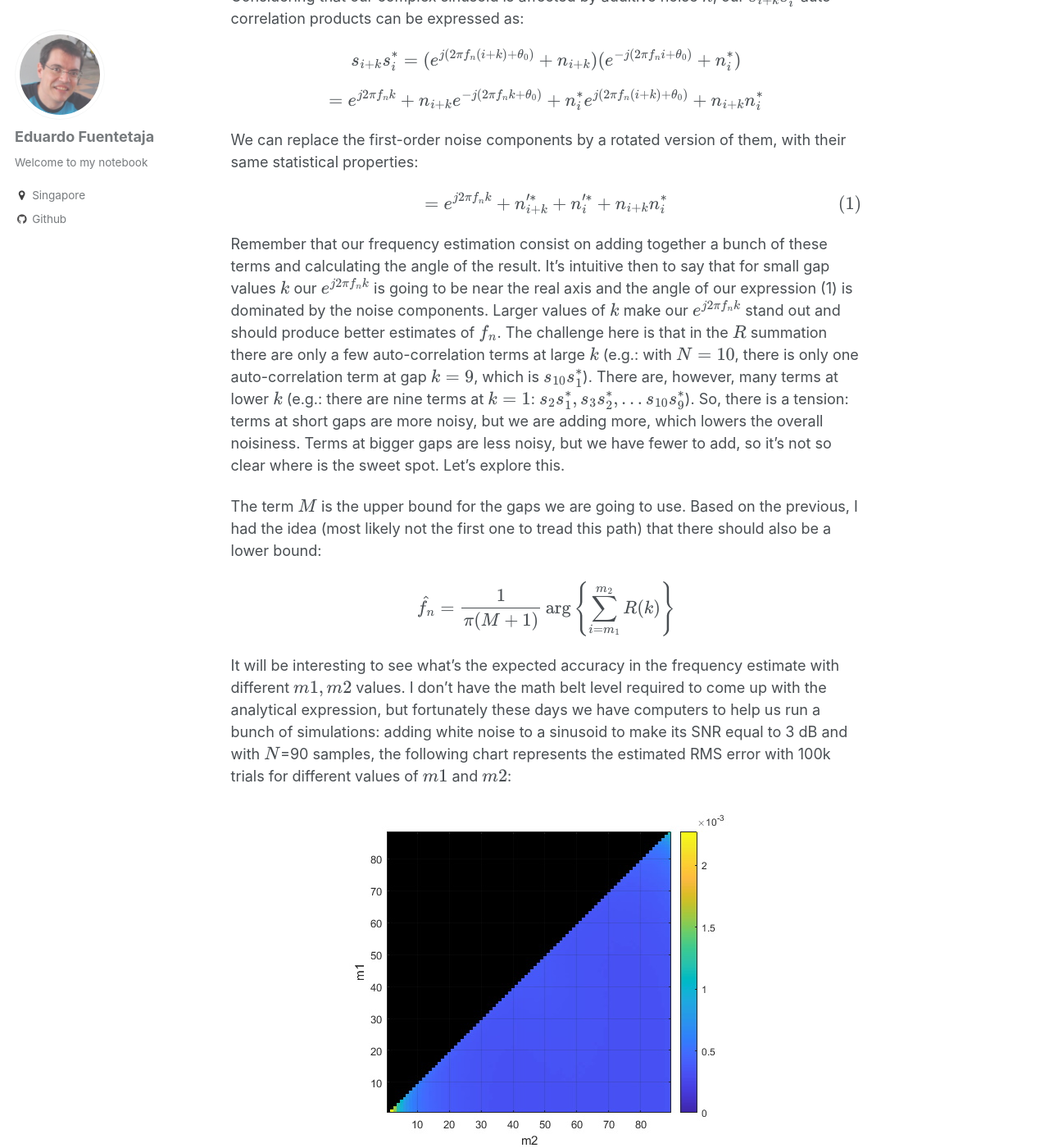
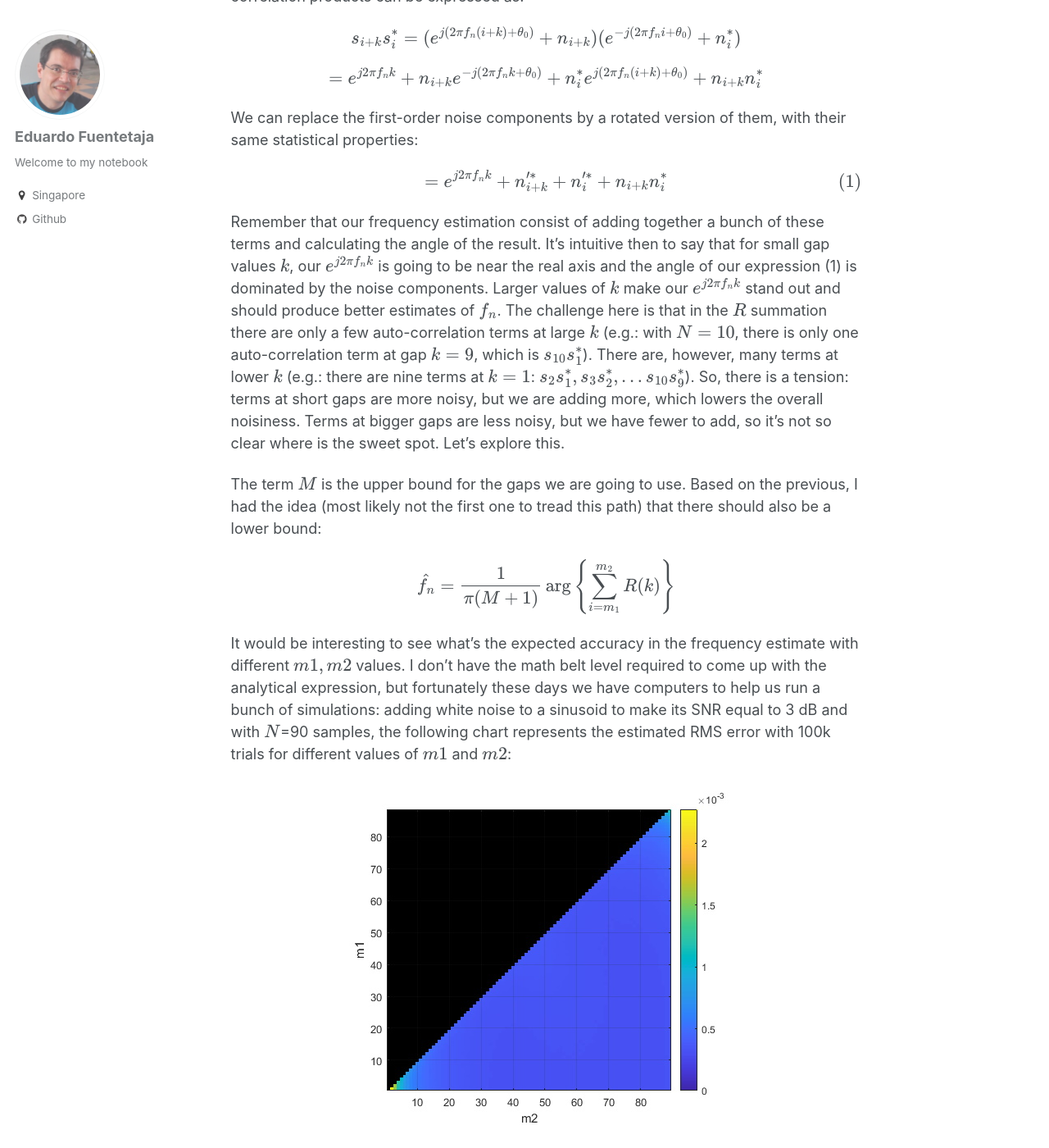
Before and after one commit to EdFuentetaja/EdFuentetaja.github.io, a Jekyll site: the page built from _posts/2023-02-03-l_and_r (II).markdown, in a window 1280 px wide and 1400 px high, scrolled down 1033 px. Shown: the whole window at 82% size. Built offline with Jekyll 4.4.1, drawn with Linux system fonts in a browser that asks for light colours; formulas are drawn with MathJax 3; comment, search, counter and statistics services are not loaded; some of the changed text lies outside the part shown.

```diff
--- a/_layouts/default.html
+++ b/_layouts/default.html
@@ -11,7 +11,7 @@ layout: compress
     {% comment %}
     EDF
     {% include head/custom.html %}
-    {% endcomment %}-->
+    {% endcomment %}
     {% comment %}
       EDF: Google Analytics 4
     {% endcomment %}
--- a/_posts/2023-02-03-l_and_r (II).markdown
+++ b/_posts/2023-02-03-l_and_r (II).markdown
@@ -29,13 +29,13 @@ $$
 = e^{j 2\pi f_n k} + n_{i+k}^{\prime*} + n_{i}^{\prime*} + n_{i+k}n^{*}_{i}  \tag{1}\label{eq:1}
 $$
 
-Remember that our frequency estimation consist on adding together a bunch of these terms and calculating the angle of the result. It's intuitive then to say that for small gap values $$k$$ our $$e^{j 2\pi f_n k}$$ is going to be near the real axis and the angle of our expression (1) is dominated by the noise components. Larger values of $$k$$ make our $$e^{j 2\pi f_n k}$$ stand out and should produce better estimates of $$f_n$$. The challenge here is that in the $$R$$ summation there are only a few auto-correlation terms at large $$k$$ (e.g.: with $$N=10$$, there is only one auto-correlation term at gap $$k=9$$, which is $$s_{10} s^{*}_{1}$$). There are, however, many terms at lower $$k$$ (e.g.: there are nine terms at $$k=1$$: $$s_{2} s^{*}_{1}, s_{3} s^{*}_{2}, ... s_{10} s^{*}_{9}$$). So, there is a tension: terms at short gaps are more noisy, but we are adding more, which lowers the overall noisiness. Terms at bigger gaps are less noisy, but we have fewer to add, so it's not so clear where is the sweet spot. Let's explore this.
+Remember that our frequency estimation consist of adding together a bunch of these terms and calculating the angle of the result. It's intuitive then to say that for small gap values $$k$$, our $$e^{j 2\pi f_n k}$$ is going to be near the real axis and the angle of our expression (1) is dominated by the noise components. Larger values of $$k$$ make our $$e^{j 2\pi f_n k}$$ stand out and should produce better estimates of $$f_n$$. The challenge here is that in the $$R$$ summation there are only a few auto-correlation terms at large $$k$$ (e.g.: with $$N=10$$, there is only one auto-correlation term at gap $$k=9$$, which is $$s_{10} s^{*}_{1}$$). There are, however, many terms at lower $$k$$ (e.g.: there are nine terms at $$k=1$$: $$s_{2} s^{*}_{1}, s_{3} s^{*}_{2}, ... s_{10} s^{*}_{9}$$). So, there is a tension: terms at short gaps are more noisy, but we are adding more, which lowers the overall noisiness. Terms at bigger gaps are less noisy, but we have fewer to add, so it's not so clear where is the sweet spot. Let's explore this.
 
 The term $$M$$ is the upper bound for the gaps we are going to use. Based on the previous, I had the idea (most likely not the first one to tread this path) that there should also be a lower bound:
 
 $$\hat{f_n} = {\frac{1}{\pi(M+1)}} \operatorname{arg} \left\{ \sum_{i=m_{1}}^{m_{2}} R(k) \right\}$$
 
-It will be interesting to see what's the expected accuracy in the frequency estimate with different $$m1, m2$$ values. I don't have the math belt level required to come up with the analytical expression, but fortunately these days we have computers to help us run a bunch of simulations: adding white noise to a sinusoid to make its SNR equal to 3 dB and with $$N$$=90 samples, the following chart represents the estimated RMS error with 100k trials for different values of $$m1$$ and $$m2$$:
+It would be interesting to see what's the expected accuracy in the frequency estimate with different $$m1, m2$$ values. I don't have the math belt level required to come up with the analytical expression, but fortunately these days we have computers to help us run a bunch of simulations: adding white noise to a sinusoid to make its SNR equal to 3 dB and with $$N$$=90 samples, the following chart represents the estimated RMS error with 100k trials for different values of $$m1$$ and $$m2$$:
 
 ![RMS error at 3 dB][rms_3db]{:.center-image}
 
```
Also changed, not shown: other parts of _posts/2023-02-03-l_and_r (II).markdown (+2 -2 lines).
